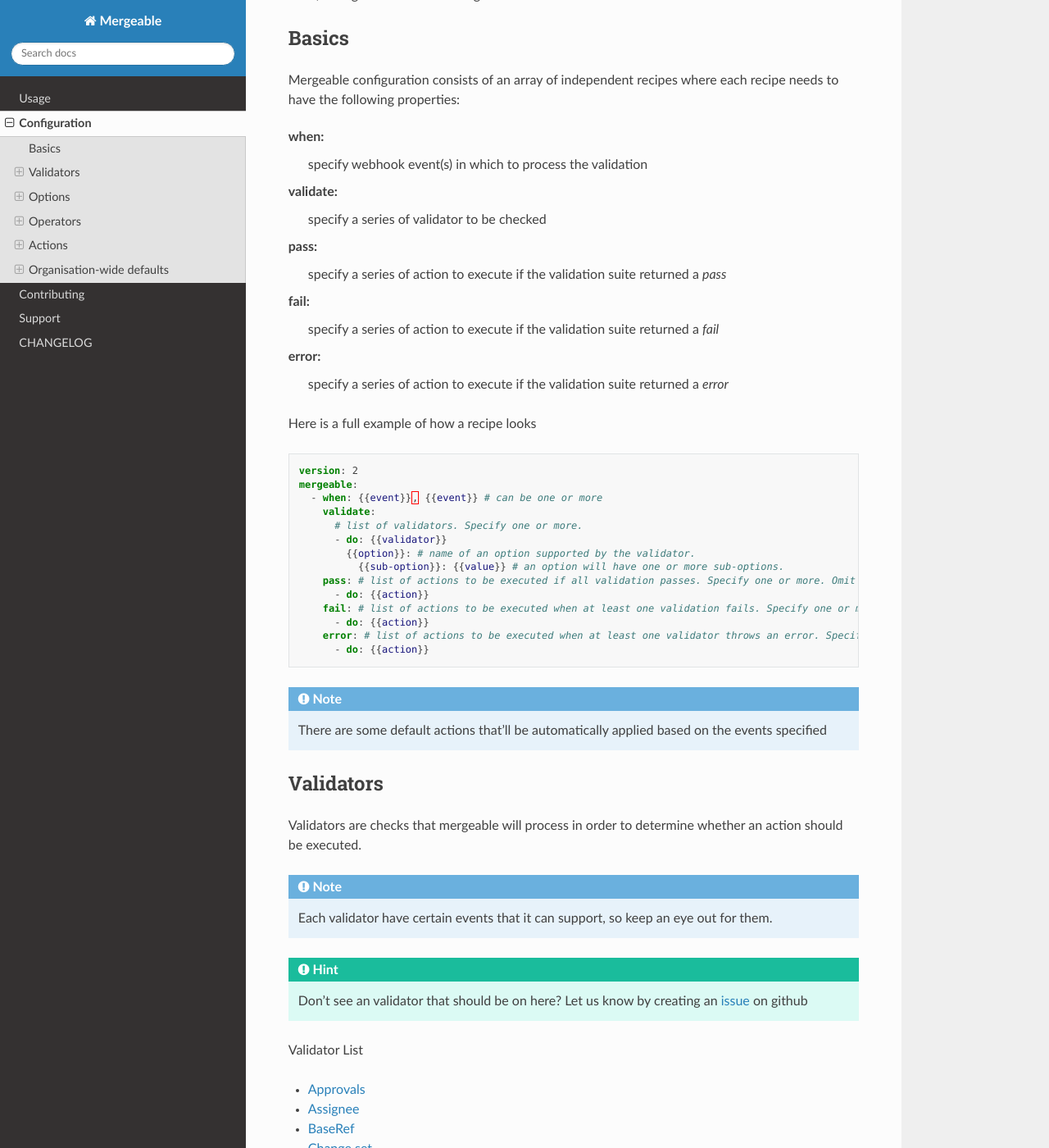
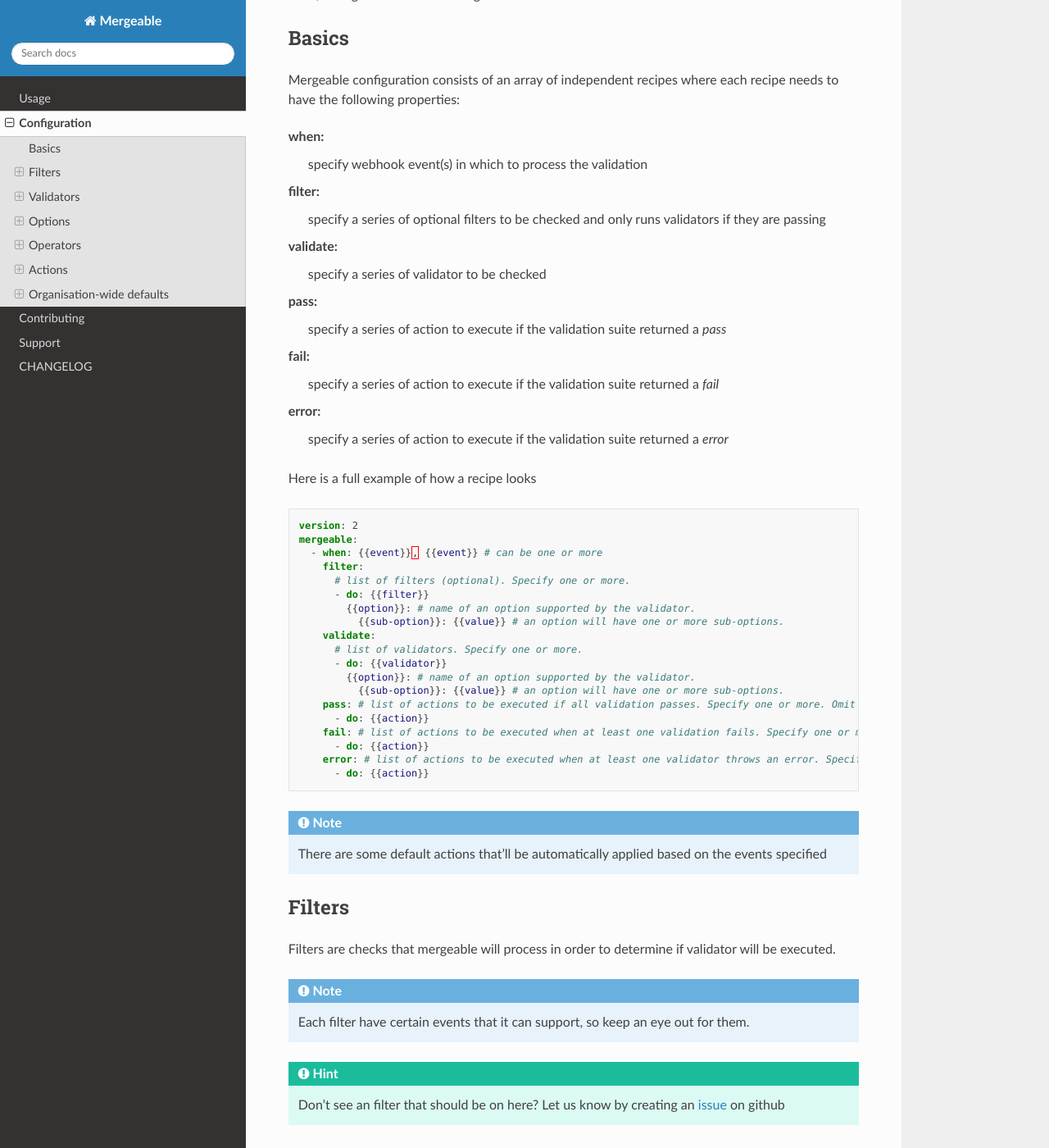
Before and after one commit to mergeability/mergeable, a Sphinx documentation site: the page built from docs/configuration.rst, in a window 1280 px wide and 1400 px high, scrolled down 376 px. Shown: the whole window at 82% size. Built offline with Sphinx 7.4.7 and the Read the Docs theme 2.0.0, drawn with Linux system fonts in a browser that asks for light colours; pages that are not in the unit, such as notebooks, are missing from menus; some of the changed text lies outside the part shown.

Commit message:
docs: feature filters documentation (#501)
* docs: feature filters

* rename filter name

```diff
--- a/docs/configuration.rst
+++ b/docs/configuration.rst
@@ -19,6 +19,8 @@
 
 when:
     specify webhook event(s) in which to process the validation
+filter:
+    specify a series of optional filters to be checked and only runs validators if they are passing
 validate:
     specify a series of validator to be checked
 pass:
@@ -35,6 +37,11 @@
     version: 2
     mergeable:
       - when: {{event}}, {{event}} # can be one or more
+        filter:
+          # list of filters (optional). Specify one or more.
+          - do: {{filter}}
+            {{option}}: # name of an option supported by the validator.
+              {{sub-option}}: {{value}} # an option will have one or more sub-options.
         validate:
           # list of validators. Specify one or more.
           - do: {{validator}}
@@ -49,6 +56,22 @@
 
 .. note::
     There are some default actions that'll be automatically applied based on the events specified
+
+Filters
+------------
+
+Filters are checks that mergeable will process in order to determine if validator will be executed.
+
+.. note::
+    Each filter have certain events that it can support, so keep an eye out for them.
+
+.. hint::
+    Don't see an filter that should be on here? Let us know by creating an `issue <https://github.com/mergeability/mergeable/issues/new>`_ on github
+
+Filter List
+
+.. toctree::
+    filters/repository.rst
 
 Validators
 ------------
```
Also changed, not shown: docs/filters/repository.rst (added, +58 -0 lines).
